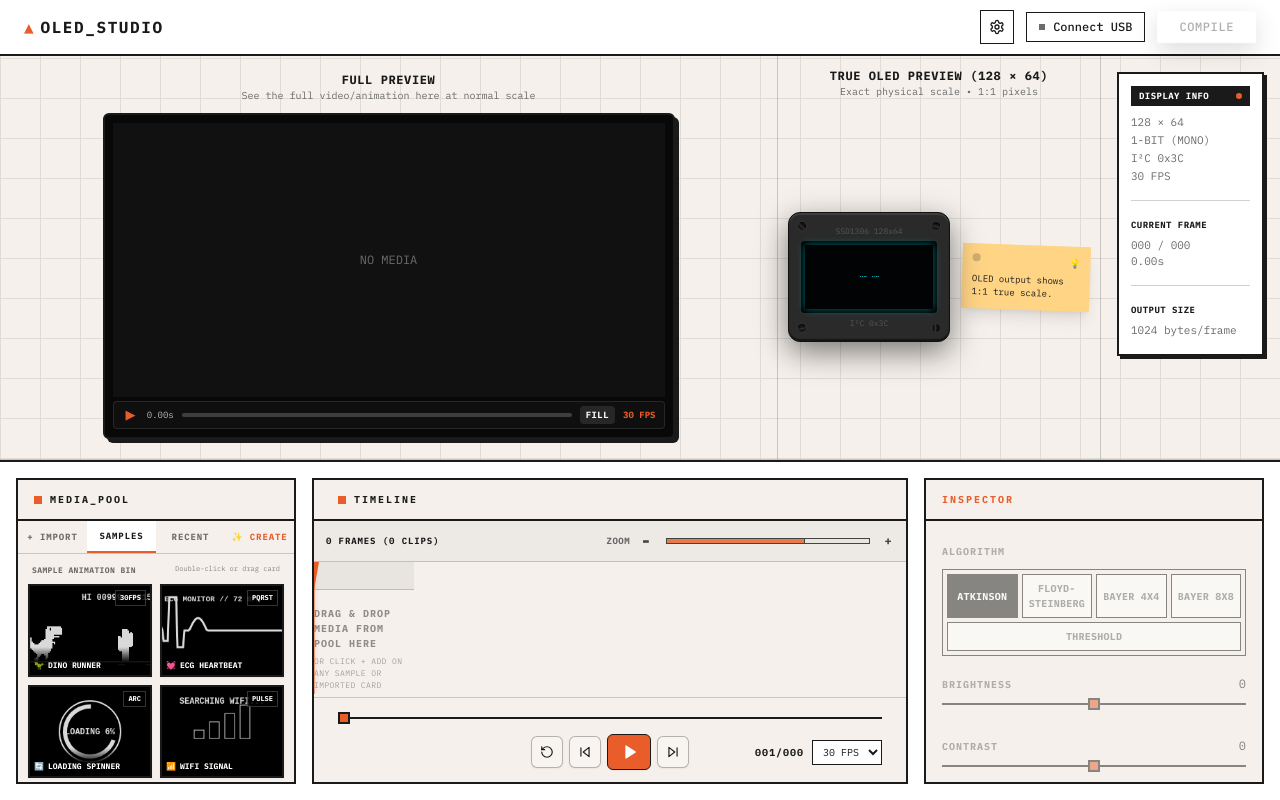
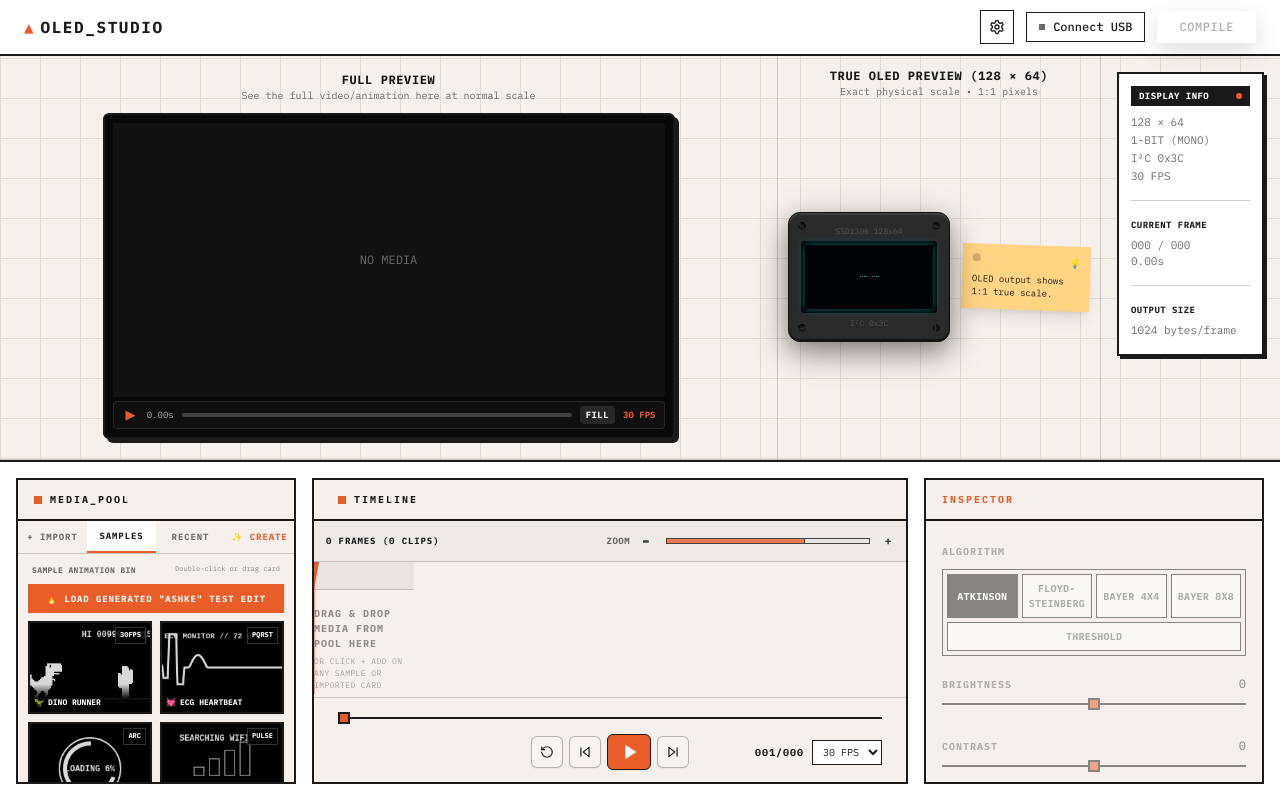
Before and after one commit to tezz-e/OLEDify, a React (Vite) app in the folder web/: page / in a window 1280 px wide. Both pictures are taken after a click on the button "SAMPLES". Built offline with nearby package versions, Linux system fonts and the light colour scheme.

Commit message:
fix: Web UI now correctly inherits FPS from JSON loader

```diff
--- a/web/src/App.tsx
+++ b/web/src/App.tsx
@@ -174,6 +174,47 @@ export default function App() {
     });
   };
 
+  const loadAshkeJson = async () => {
+    try {
+      const res = await fetch('/ashke.json');
+      const data = await res.json();
+      const frames: ExtractedFrame[] = await Promise.all(data.frames.map(async (b64: string, index: number) => {
+        const img = new Image();
+        img.src = b64;
+        await new Promise(r => img.onload = r);
+        const canvas = document.createElement('canvas');
+        canvas.width = 128; canvas.height = 64;
+        const ctx = canvas.getContext('2d')!;
+        ctx.drawImage(img, 0, 0);
+        return {
+          index,
+          timestampMs: index * (1000 / data.fps),
+          durationMs: 1000 / data.fps,
+          imageData: ctx.getImageData(0, 0, 128, 64)
+        };
+      }));
+
+      const newMedia: DecodedMedia = {
+        sourceInfo: {
+          type: 'video', filename: 'ashke_generated', sourceWidth: 128, sourceHeight: 64,
+          frameCount: frames.length, fps: data.fps, durationMs: frames.length * (1000/data.fps)
+        },
+        frames
+      };
+
+      const assetId = "asset_ashke_" + Date.now();
+      const clipId = "clip_" + Date.now();
+
+      setAssets(prev => ({ ...prev, [assetId]: { id: assetId, media: newMedia } }));
+      setClipsWithHistory([{ id: clipId, assetId, inFrame: 0, outFrame: newMedia.frames.length - 1 }]);
+      setActiveFrameIndex(0);
+      setIsPlaying(false); if (data.fps) { setTargetFps(data.fps); }
+    } catch(e) {
+      console.error(e);
+      alert('Failed to load ashke.json');
+    }
+  };
+
   const handleLoadSample = useCallback((sampleType: SamplePresetType, mode: 'append' | 'replace' = 'append') => {
     const newMedia = generateSampleMedia(sampleType);
     const assetId = "asset_" + sampleType + "_" + Date.now();
@@ -184,7 +225,7 @@ export default function App() {
     if (mode === 'replace') {
       setClipsWithHistory([{ id: clipId, assetId, inFrame: 0, outFrame: newMedia.frames.length - 1 }]);
       setActiveFrameIndex(0);
-      setIsPlaying(false);
+      setIsPlaying(false); if (data.fps) { setTargetFps(data.fps); }
     } else {
       setClipsWithHistory(prev => [...prev, { id: clipId, assetId, inFrame: 0, outFrame: newMedia.frames.length - 1 }]);
     }
@@ -226,7 +267,7 @@ export default function App() {
     const clipId = "clip_" + Date.now();
     setClipsWithHistory([{ id: clipId, assetId, inFrame: 0, outFrame: asset.media.frames.length - 1 }]);
     setActiveFrameIndex(0);
-    setIsPlaying(false);
+    setIsPlaying(false); if (data.fps) { setTargetFps(data.fps); }
   }, [assets, setClipsWithHistory, handleLoadSample]);
 
   // Sample Thumbnails cache for NLE Grid Bin
@@ -369,13 +410,13 @@ export default function App() {
       // 3. Step 1 Frame Left / Right Arrow
       if (e.key === 'ArrowLeft') {
         e.preventDefault();
-        setIsPlaying(false);
+        setIsPlaying(false); if (data.fps) { setTargetFps(data.fps); }
         setActiveFrameIndex(prev => Math.max(0, prev - 1));
         return;
       }
       if (e.key === 'ArrowRight') {
         e.preventDefault();
-        setIsPlaying(false);
+        setIsPlaying(false); if (data.fps) { setTargetFps(data.fps); }
         const maxLen = (timelineMedia?.frames.length ?? media?.frames.length ?? 1) - 1;
         setActiveFrameIndex(prev => Math.min(maxLen, prev + 1));
         return;
@@ -384,13 +425,13 @@ export default function App() {
       // 4. Jump to Start / End: Home / End
       if (e.key === 'Home') {
         e.preventDefault();
-        setIsPlaying(false);
+        setIsPlaying(false); if (data.fps) { setTargetFps(data.fps); }
         setActiveFrameIndex(0);
         return;
       }
       if (e.key === 'End') {
         e.preventDefault();
-        setIsPlaying(false);
+        setIsPlaying(false); if (data.fps) { setTargetFps(data.fps); }
         const maxLen = (timelineMedia?.frames.length ?? media?.frames.length ?? 1) - 1;
         setActiveFrameIndex(maxLen);
         return;
@@ -881,6 +922,13 @@ export default function App() {
                     <span className="text-[7px] font-mono text-[#888]">Double-click or drag card</span>
                   </div>
 
+                  <button
+                    onClick={loadAshkeJson}
+                    className="w-full py-2 mb-2 bg-[#E85D2A] text-white font-mono text-[9px] font-bold tracking-widest uppercase hover:opacity-80 transition-opacity"
+                  >
+                    🔥 LOAD GENERATED "ASHKE" TEST EDIT
+                  </button>
+
                   <div className="grid grid-cols-2 gap-2">
                     {[
                       { id: 'dino', icon: '🦖', name: 'DINO RUNNER', tag: '30FPS' },
@@ -1064,7 +1112,7 @@ export default function App() {
                 onClipsChange={setClipsWithHistory}
                 activeGlobalFrame={activeFrameIndex}
                 onFrameSelect={(i) => {
-                  setIsPlaying(false);
+                  setIsPlaying(false); if (data.fps) { setTargetFps(data.fps); }
                   setActiveFrameIndex(i);
                 }}
                 onPreviewAssetFrame={(assetId, frameIndex) => {
@@ -1093,11 +1141,11 @@ export default function App() {
                 targetFps={targetFps}
                 onFpsChange={setTargetFps}
                 onFrameSeek={(f) => {
-                  setIsPlaying(false);
+                  setIsPlaying(false); if (data.fps) { setTargetFps(data.fps); }
                   setActiveFrameIndex(f);
                 }}
                 onReset={() => {
-                  setIsPlaying(false);
+                  setIsPlaying(false); if (data.fps) { setTargetFps(data.fps); }
                   setActiveFrameIndex(0);
                 }}
               />
```
